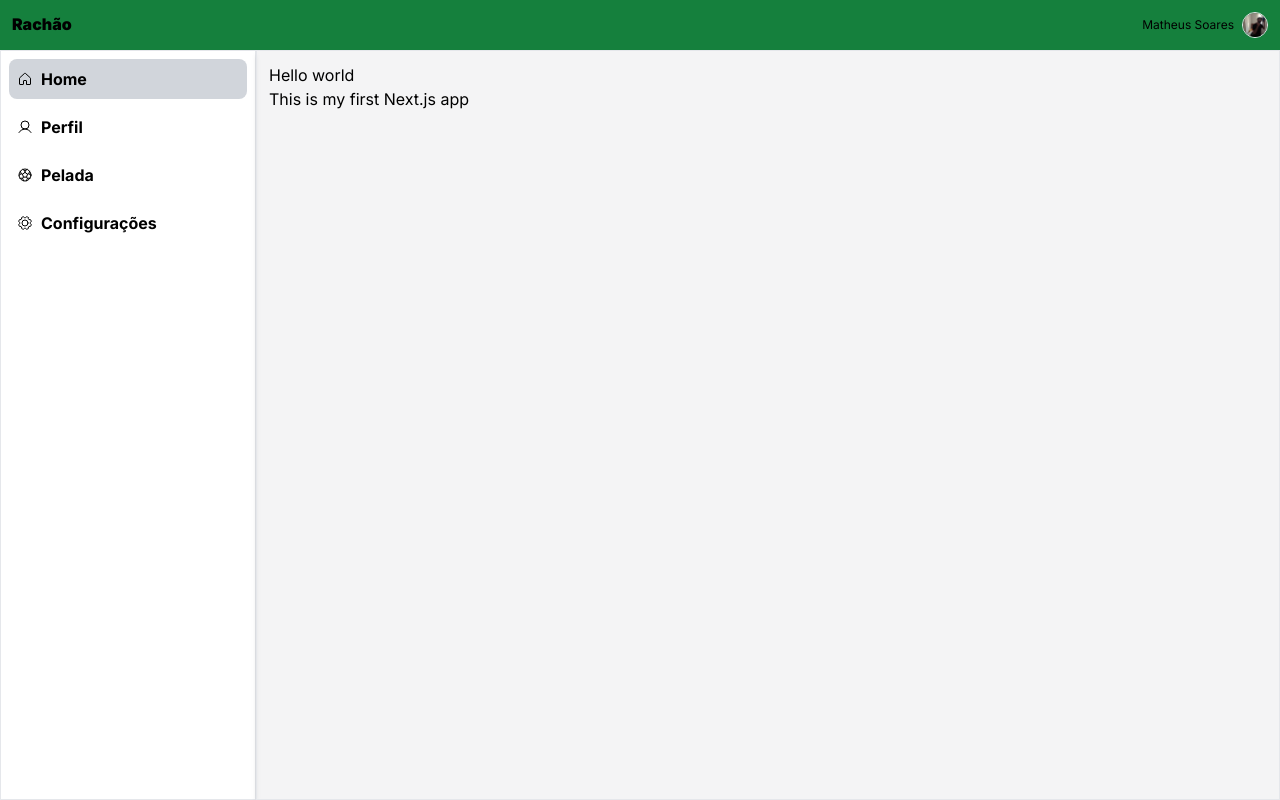
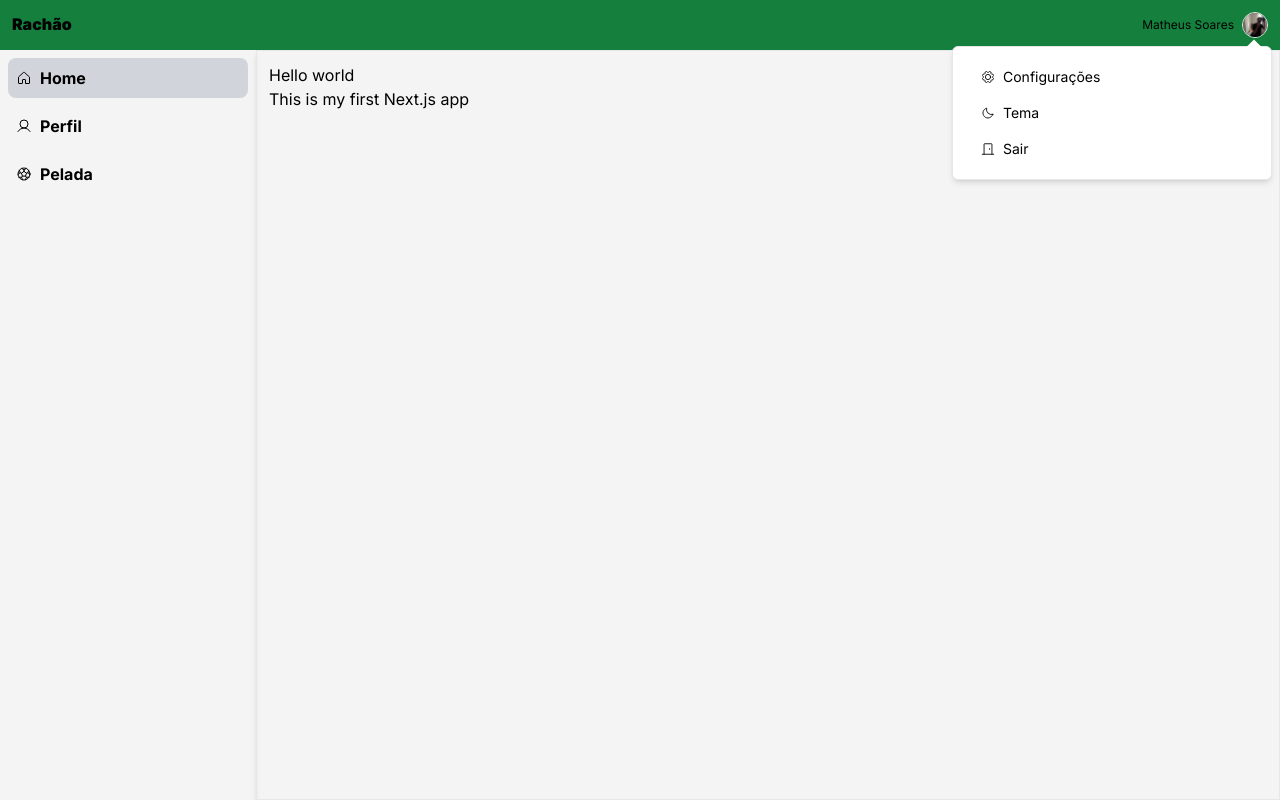
Before and after one commit to MatheusSouSoa/boilerplate-nextjs-darklighttheme-responsive, a Next.js app: page / in a window 1280 px wide. Both pictures are taken after a click on the button 1255 px from the left and 25 px from the top of the page. Built offline with nearby package versions, Linux system fonts and the light colour scheme.

Commit message:
menu de perfil

```diff
--- a/src/components/Header.tsx
+++ b/src/components/Header.tsx
@@ -5,10 +5,10 @@ import UserProfilePicture, { UserProfilePictureProps } from "./_ui/UserProfile";
 const mockedUser: UserProfilePictureProps = {
   name: "Matheus Soares",
   profilePicture: "/images/profile_id.jpg",
-}
+};
 
 const Header = () => {
-  const { isMenuOpen, toggleMenu } = useMenuContext();
+  const { toggleMenu } = useMenuContext();
 
   return (
     <header className=" w-full bg-green-700 p-3 flex justify-between">
@@ -21,10 +21,18 @@ const Header = () => {
           <div className="w-full h-1 bg-white"></div>
           <div className="w-full h-1 bg-white"></div>
         </button>
-        <h1 className="font-black"><Link href={"/"}>Rachão</Link></h1>
+        <h1 className="font-black">
+          <Link href={"/"}>Rachão</Link>
+        </h1>
       </div>
       <div>
-        <UserProfilePicture profileCard={{sideName:"left"}} user={{ name:mockedUser.name, profilePicture: mockedUser.profilePicture }}/>
+        <UserProfilePicture
+          profileCard={{ sideName: "left", logout: true }}
+          user={{
+            name: mockedUser.name,
+            profilePicture: mockedUser.profilePicture,
+          }}
+        />
       </div>
     </header>
   );
--- a/src/components/MainContainer.tsx
+++ b/src/components/MainContainer.tsx
@@ -7,7 +7,7 @@ interface ContainerProps {
 const MainContainer = ({children}: ContainerProps) => {
 
   return (
-    <div className=" h-full w-full text-black flex flex-col sm:flex-row overflow-y-hidden ">
+    <div className="2xl:container h-full w-full text-black flex flex-col sm:flex-row overflow-y-hidden ">
       {children}
     </div>
   )
--- a/src/components/MainMenu.tsx
+++ b/src/components/MainMenu.tsx
@@ -12,7 +12,7 @@ const MainMenu = () => {
   const router = useRouter();
 
   return (
-    <div className={`calc-c-header border w-auto xl:w-1/5 shadow-md bg-white ${!isMenuOpen && 'hidden sm:block'}`}>
+    <div className={`calc-c-header w-auto xl:w-1/5 shadow-md ${!isMenuOpen && 'hidden sm:block'}`}>
       <ul className="grid gap-2 p-2 font-bold">
         {sideMenuItems.map((item, index) => (
           <li
@@ -21,7 +21,7 @@ const MainMenu = () => {
           >
             <Link
               href={item.path}
-              className={`w-full flex items-center p-2 rounded-lg ${router.pathname === item.path ? 'bg-gray-300' : 'hover:bg-gray-100'}`}
+              className={`w-full flex items-center p-2 rounded-lg ${router.pathname === item.path ? 'bg-gray-300' : 'hover:bg-gray-200'}`}
             >
               <span className="xl:mr-2">{item.icon}</span>
               <p className=" sm:hidden xl:block">{item.title}</p>
--- /dev/null
+++ b/src/components/_ui/ClickOutsideDetector.tsx
@@ -0,0 +1,33 @@
+import React, { useEffect, useRef, ReactNode } from 'react';
+
+interface ClickOutsideDetectorProps {
+  children: ReactNode;
+  onClickOutside: () => void;
+  isOpen: boolean;
+}
+
+const ClickOutsideDetector: React.FC<ClickOutsideDetectorProps> = ({ children, onClickOutside, isOpen }) => {
+  const componentRef = useRef<HTMLDivElement>(null);
+
+  useEffect(() => {
+    const handleClickOutside = (event: MouseEvent) => {
+      if (componentRef.current && !componentRef.current.contains(event.target as Node)) {
+        onClickOutside();
+      }
+    };
+
+    document.addEventListener('click', handleClickOutside);
+
+    return () => {
+      document.removeEventListener('click', handleClickOutside);
+    };
+  }, [onClickOutside, isOpen]);
+
+  return (
+    <div ref={componentRef}>
+      {children}
+    </div>
+  );
+};
+
+export default ClickOutsideDetector;
--- /dev/null
+++ b/src/components/_ui/LiPrimaryButton.tsx
@@ -0,0 +1,23 @@
+import { ReactNode } from "react";
+
+export interface LiPrimaryButtonProps {
+  title: string;
+  icon?: ReactNode;
+}
+
+const LiPrimaryButton = ({title, icon} : LiPrimaryButtonProps) => {
+  return (
+    <li>
+      <button className="bg-primary px-4 py-2 rounded-md flex justify-start items-center gap-2 hover:bg-zinc-300 w-full">
+        <div>
+          {icon}
+        </div>
+        <div>
+          {title}
+        </div>
+      </button>
+    </li>
+  )
+}
+
+export default LiPrimaryButton;
--- /dev/null
+++ b/src/components/_ui/ProfilePictureMenu.tsx
@@ -0,0 +1,32 @@
+import usePictureMenuItems from "@/hooks/UsePictureMenuItems";
+import LiPrimaryButton from "./LiPrimaryButton";
+import { useMenuContext } from "@/context/MenuContext";
+
+const ProfilePictureMenu = () => {
+  const pictureMenuItems = usePictureMenuItems();
+
+  const { isProfileMenuOpen } = useMenuContext();
+
+  return (
+    <div className="fixed top-[46px] right-2 text-black text-sm">
+      {isProfileMenuOpen && (
+        <>
+          <div className="w-3 h-3 bg-white fixed top-[42px] right-5 rotate-45" />
+          <div className=" rounded-md bg-white border w-[320px] shadow-md p-3">
+            <ul>
+              {pictureMenuItems.map((menuItem, index) => (
+                <LiPrimaryButton
+                  key={index}
+                  title={menuItem.title}
+                  icon={menuItem.icon}
+                />
+              ))}
+            </ul>
+          </div>
+        </>
+      )}
+    </div>
+  );
+};
+
+export default ProfilePictureMenu;
--- a/src/components/_ui/UserProfile.tsx
+++ b/src/components/_ui/UserProfile.tsx
@@ -1,3 +1,5 @@
+import { UserProfileProps } from "@/@types/User";
+import { useMenuContext } from "@/context/MenuContext";
 import Image from "next/image";
 import Link from "next/link";
 
@@ -8,29 +10,43 @@ export interface UserProfilePictureProps {
 
 export interface ProfileCardProps {
   sideName: "left" | "right";
-}
-
-export interface UserProfileProps {
-  user: UserProfilePictureProps;
-  profileCard: ProfileCardProps;
+  hour?: string;
+  logout?: boolean;
 }
 
 const UserProfilePicture = ({ user, profileCard }: UserProfileProps) => {
+  const { toggleProfileMenu } = useMenuContext();
+
   return (
     <div className="flex text-xs justify-center items-center gap-2">
-      {profileCard.sideName == "left" && <Link href={'/perfil'}>{user.name}</Link>}
-      <button className="rounded-full border overflow-hidden">
-        {user.profilePicture != "" ?
+      {profileCard.sideName == "left" && (
+        <Link
+          className="hover:underline"
+          href={"/perfil"}
+        >
+          {user.name}
+        </Link>
+      )}
+      <button
+        onClick={toggleProfileMenu}
+        className="rounded-full border overflow-hidden"
+      >
+        {user.profilePicture != "" ? (
           <Image
             src={user.profilePicture}
             alt={user.name}
             width={24}
             height={24}
-          /> :
-          <p className="text-center w-[24px] h-[24px] flex items-center justify-center bg-zinc-500">{user.name.charAt(0)}</p>
-        }
+          />
+        ) : (
+          <p className="text-center w-[24px] h-[24px] flex items-center justify-center bg-zinc-500">
+            {user.name.charAt(0)}
+          </p>
+        )}
       </button>
-      {profileCard.sideName == "right" && <Link href={'/perfil'}>{user.name}</Link>}
+      {profileCard.sideName == "right" && (
+        <Link href={"/perfil"}>{user.name}</Link>
+      )}
     </div>
   );
 };
--- a/src/context/MenuContext.tsx
+++ b/src/context/MenuContext.tsx
@@ -1,8 +1,10 @@
 import React from 'react';
 
 interface MenuContextType {
+  isProfileMenuOpen: boolean;
   isMenuOpen: boolean;
   toggleMenu: () => void;
+  toggleProfileMenu: () => void;
 }
 
 const MenuContext = React.createContext<MenuContextType | undefined>(undefined);
@@ -17,13 +19,16 @@ export const useMenuContext = () => {
 
 export const MenuProvider: React.FC<{ children: React.ReactNode }> = ({ children }) => {
   const [isMenuOpen, setMenuOpen] = React.useState(false);
+  const [isProfileMenuOpen, setProfileMenuOpen] = React.useState(false);
 
   const toggleMenu = () => setMenuOpen(!isMenuOpen);
+  const toggleProfileMenu = () => setProfileMenuOpen(!isProfileMenuOpen);
 
   React.useEffect(() => {
     function handleResize() {
       if (window.innerWidth <= 640 && isMenuOpen) {
         setMenuOpen(false);
+        setProfileMenuOpen(false);
       }
     }
 
@@ -34,7 +39,7 @@ export const MenuProvider: React.FC<{ children: React.ReactNode }> = ({ children
   }, [isMenuOpen]);
 
   return (
-    <MenuContext.Provider value={{ isMenuOpen, toggleMenu }}>
+    <MenuContext.Provider value={{ isMenuOpen, toggleMenu, isProfileMenuOpen, toggleProfileMenu}}>
       {children}
     </MenuContext.Provider>
   );
--- /dev/null
+++ b/src/hooks/UsePictureMenuItems.tsx
@@ -0,0 +1,24 @@
+import { LiPrimaryButtonProps } from "@/components/_ui/LiPrimaryButton"
+import { Door, Gear, Moon } from "phosphor-react";
+
+
+const usePictureMenuItems = () : LiPrimaryButtonProps[] => {
+  const PictureMenuItems: LiPrimaryButtonProps [] = [
+    {
+      title:  "Configurações",
+      icon: <Gear/>
+    },
+    {
+      title:  "Tema",
+      icon: <Moon />
+    },
+    {
+      title:  "Sair",
+      icon: <Door />
+    },
+  ]
+
+  return PictureMenuItems
+}
+
+export default usePictureMenuItems;
--- a/src/hooks/UseSideMenuItems.tsx
+++ b/src/hooks/UseSideMenuItems.tsx
@@ -24,11 +24,6 @@ const UseSideMenuItems = (): SideMenuItem[] => {
       path: "/pelada",
       icon: <SoccerBall />,
     },
-    {
-      title: "Configurações",
-      path: "/configuracoes",
-      icon: <Gear />,
-    },
   ];
 
   return sideMenuItems;
--- a/src/pages/_app.tsx
+++ b/src/pages/_app.tsx
@@ -1,3 +1,4 @@
+import ProfilePictureMenu from "@/components/_ui/ProfilePictureMenu";
 import Header from "@/components/Header";
 import MainContainer from "@/components/MainContainer";
 import { MainMenu } from "@/components/MainMenu";
@@ -19,6 +20,7 @@ export default function App({ Component, pageProps }: AppProps) {
           <title>Rachão</title>
         </Head>
         <Header />
+        <ProfilePictureMenu/>
         <MainContainer>
           <MainMenu />
           <Component {...pageProps} />
```
Also changed, not shown: src/@types/User.ts (+7 -0 lines).
